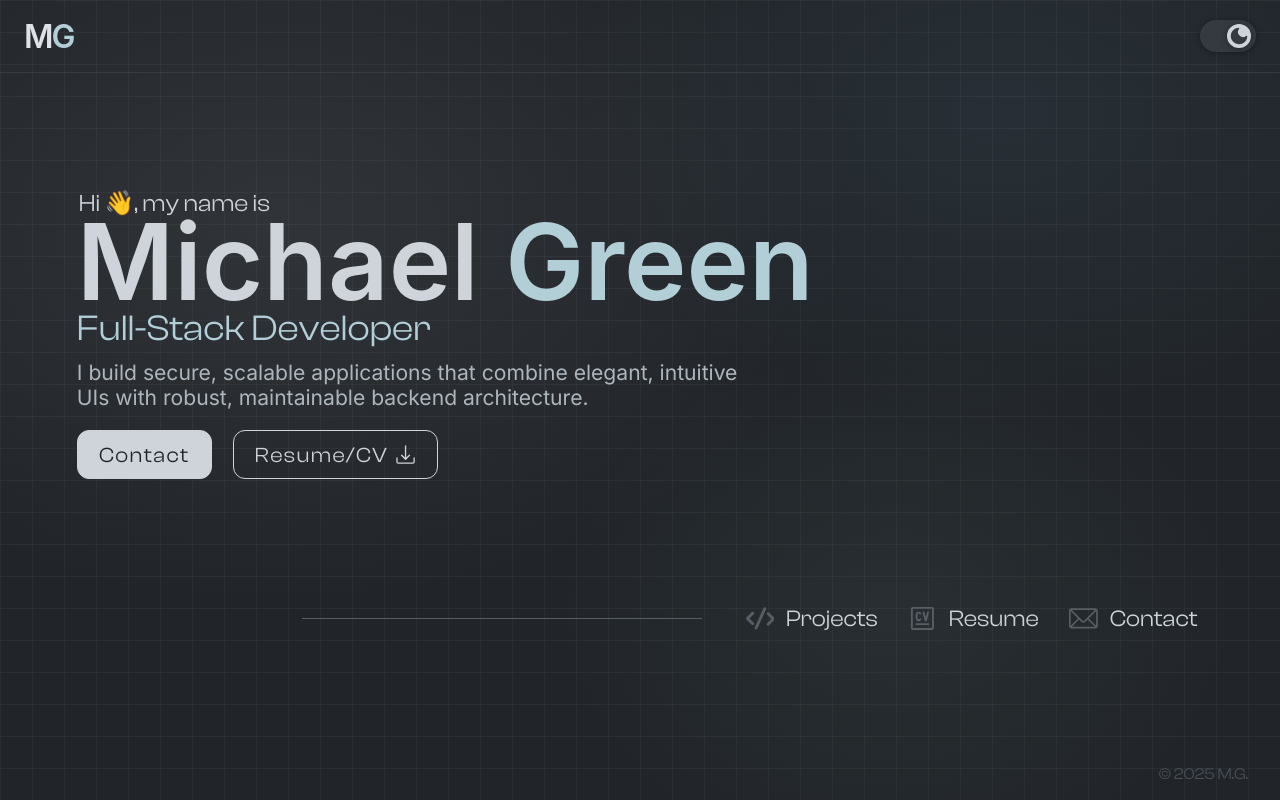
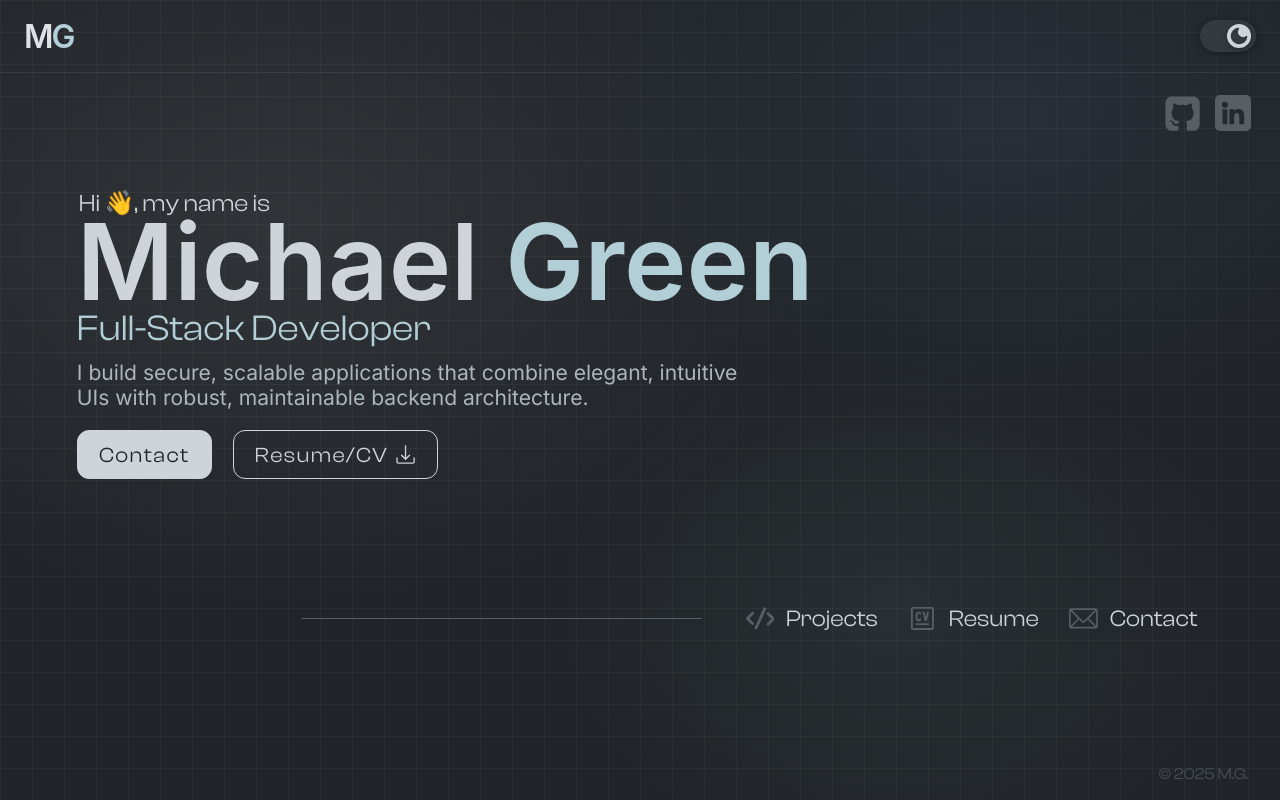
Before and after one commit to michaelgreenl/e-portfolio, a Vue app: page /#home in a window 1280 px wide. Built offline with nearby package versions, Linux system fonts and the light colour scheme; a web font is replaced by a local one.

Commit message:
feat: added contact links to home page

```diff
--- a/src/views/HomeView.vue
+++ b/src/views/HomeView.vue
@@ -7,6 +7,8 @@ import { homeAnimations } from '@/animations/page/home.js';
 import Button from '@/components/Button.vue';
 import DownloadThickIcon from '@/components/SVGs/DownloadThickIcon.vue';
 import DownloadIcon from '@/components/SVGs/DownloadIcon.vue';
+import GithubFillIcon from '@/components/SVGs/GithubFillIcon.vue';
+import LinkedInIcon from '@/components/SVGs/LinkedInIcon.vue';
 
 const routeStore = useRouteStore();
 const themeStore = useThemeStore();
@@ -34,6 +36,14 @@ onMounted(() => {
 
 <template>
     <div class="home-container">
+        <div class="contact-links">
+            <a href="https://github.com/michaelgreenl" target="_blank">
+                <Button class="contact-link" :iconLeft="GithubFillIcon" preset="secondary" />
+            </a>
+            <a href="https://www.linkedin.com/in/michaelgreen5/" target="_blank">
+                <Button class="contact-link" :iconLeft="LinkedInIcon" preset="secondary" />
+            </a>
+        </div>
         <div class="hero-content">
             <h3>Hi 👋, my name is</h3>
             <h1>Michael <span> Green </span></h1>
@@ -79,16 +89,11 @@ onMounted(() => {
     flex-grow: 1;
     gap: $size-17;
     width: 100%;
-    max-width: 400px;
     padding: 0 $size-4;
     margin: 0 auto;
     font-size: clamp(10px, 4vw, 16px);
     color: $color-text-primary;
     @include flexCenterAll;
-
-    @include bp-custom-min(612) {
-        max-width: 100vw;
-    }
 
     @include bp-custom-min(750) {
         padding: 0 $size-11;
@@ -181,6 +186,25 @@ p {
     display: flex;
     flex-direction: column;
     gap: $size-2;
+    max-width: 370px;
+
+    @include bp-custom-min(612) {
+        max-width: 100vw;
+    }
+}
+
+.contact-links {
+    position: absolute;
+    top: $size-3;
+    right: $size-2;
+    width: 100vw;
+    display: flex;
+    justify-content: flex-end;
+    font-size: 1.5em;
+
+    a :deep(button) .icon:hover {
+        fill: $color-primary;
+    }
 }
 
 .hero-line {
```
